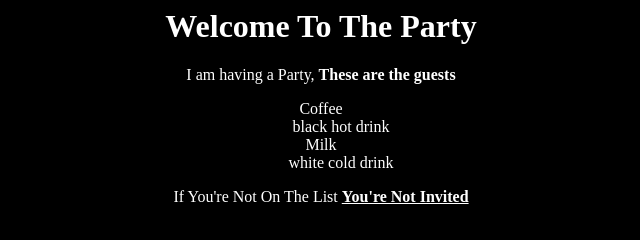
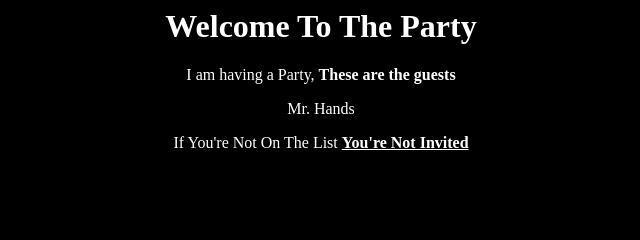
Before and after one commit to HumusGerkin/TheList, a plain HTML site: page index.html in a window 1280 px wide. Shown: the whole page, without its empty margins (319-959 px from the left). Drawn offline with Linux system fonts and the light colour scheme.

Commit message:
Update index.html

```diff
--- a/index.html
+++ b/index.html
@@ -6,12 +6,7 @@
 <body>
   <h1> Welcome To The Party</h1>
   <p> I am having a Party, <b> These are the guests </b> </p>
-<dl>
-  <dt>Coffee</dt>
-  <dd>black hot drink</dd>
-  <dt>Milk</dt>
-  <dd>white cold drink</dd>
-</dl>
+  <p> Mr. Hands </p>
   <p> If You're Not On The List <b><u> You're Not Invited </u></b> </p>
 </body>
 </html>
```
